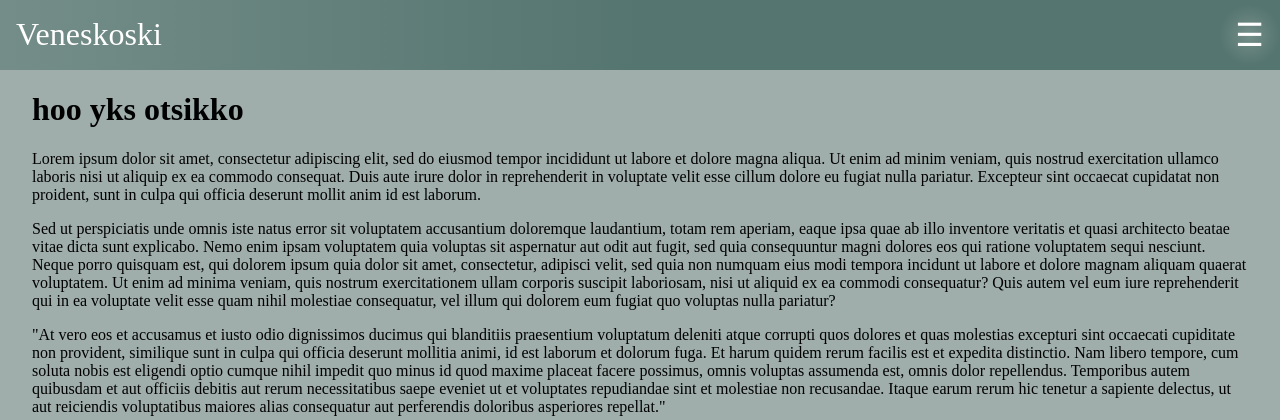
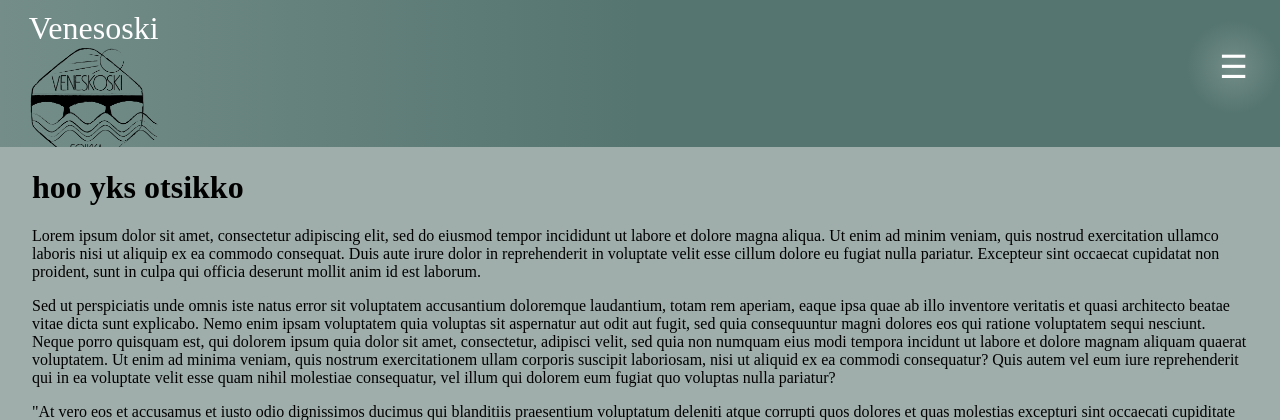
Before and after one commit to thuemaa/Veneskoski, a Django app: page / in a window 1280 px wide. Shown: the top 420 px of the page. Run offline with Django 3.2, Linux system fonts and the light colour scheme; some libraries are stand-ins or nearby versions.

Commit message:
bugifixi

```diff
--- a/Veneskoski/urls.py
+++ b/Veneskoski/urls.py
@@ -22,4 +22,5 @@ from django.conf.urls.static import static
 urlpatterns = [
     path('admin/', admin.site.urls),
     path('', include('soikka.urls')),
+    path('kylalaisille/', include('customauth.urls')),
 ] + static(settings.STATIC_URL, document_root=settings.STATIC_ROOT)
--- /dev/null
+++ b/customauth/urls.py
@@ -0,0 +1,10 @@
+from django.urls import path
+from . import views as account_views
+from django.contrib.auth import views as auth_views
+from .forms import LogInForm
+
+urlpatterns = [
+    path('', account_views.log_in, name='log_in'),
+    path('signup/', account_views.sign_up, name='sign_up'),
+    path('logout/', auth_views.logout, name='log_out'),
+]
--- a/soikka/forms.py
+++ b/soikka/forms.py
@@ -1,7 +1,8 @@
 from django import forms
 from django.contrib.auth.forms import UserCreationForm
 from django.contrib.auth.forms import User
-from django.utils.translation import ugettext_lazy as _
+
+# THIS FORM IS NOT IN USE! Using customauth/forms instead.
 
 # Form for creating user
 class SignUpForm(UserCreationForm):
--- a/soikka/urls.py
+++ b/soikka/urls.py
@@ -1,8 +1,7 @@
 from django.urls import path
 from . import views
-from django.contrib.auth import views as authviews
+
 
 urlpatterns = [
-    path('', views.homepage, name='homepage'),
-    path('signup', views.sign_up, name='sign_up'),
+    path('', views.home, name='home'),
 ]
--- a/soikka/views.py
+++ b/soikka/views.py
@@ -5,18 +5,5 @@ from django.contrib.auth.forms import UserCreationForm
 from .forms import SignUpForm
 
 # Homepage view
-def homepage(request):
+def home(request):
     return render(request, 'home.html')
-
-
-# account creation
-def sign_up(request):
-
-    if request.method == 'POST':
-        form = SignUpForm(request.POST)
-        if form.is_valid():
-            return redirect('homepage')
-    else:
-        form = SignUpForm()
-
-    return render(request, 'sign_up.html', {'form': form})
--- a/static/css/_navigation.scss
+++ b/static/css/_navigation.scss
@@ -19,8 +19,20 @@ nav a {
   display: block;
   color: $opposite-color;
   text-decoration: none;
-  padding: 1rem 1rem;
   font-size: 2rem;
+}
+
+.logo_container {
+  float: left;
+  display: inline;
+  width: 8rem;
+  height: 8rem;
+  margin: 0.6rem 1.8rem;
+
+  img {
+    max-width: 100%;
+    max-height: 100%;
+  }
 }
 
 .nav_button_div {
@@ -29,12 +41,15 @@ nav a {
   z-index: 2;
   background: radial-gradient(circle closest-side,$nav-color, $nav-color2);
   color: $extra-color2;
+  padding: 2rem 2rem;
+  margin-top: 1rem;
 }
 
 
 .nav_links_container {
   position: fixed;
   float: left;
+  /*Adjust this for dropdown menu to appear right below the navbar*/
   top: 4.7rem;
   display: flex;
   flex-direction: column;
--- a/static/css/style.css
+++ b/static/css/style.css
@@ -13,19 +13,31 @@ nav a {
   display: block;
   color: #FFFFFF;
   text-decoration: none;
-  padding: 1rem 1rem;
   font-size: 2rem; }
+
+.logo_container {
+  float: left;
+  display: inline;
+  width: 8rem;
+  height: 8rem;
+  margin: 0.6rem 1.8rem; }
+  .logo_container img {
+    max-width: 100%;
+    max-height: 100%; }
 
 .nav_button_div {
   height: 100%;
   float: right;
   z-index: 2;
   background: radial-gradient(circle closest-side, #748D88, #557570);
-  color: #254741; }
+  color: #254741;
+  padding: 2rem 2rem;
+  margin-top: 1rem; }
 
 .nav_links_container {
   position: fixed;
   float: left;
+  /*Adjust this for dropdown menu to appear right below the navbar*/
   top: 4.7rem;
   display: flex;
   flex-direction: column; }
--- a/templates/base.html
+++ b/templates/base.html
@@ -12,7 +12,7 @@
 <body>
     <!-- Navigation bar--->
     <nav class="navbar">
-        <a href="{% url 'homepage'%}">Veneskoski</a>
+        <div class="logo_container"><a href="{% url "home" %}">Venesoski<img src="{% static 'logo.png' %}" alt="logo"></a></div>
         <div class="nav_button_div">
             <a href="#" id="navbutton">☰</a>
         </div>
--- a/templates/includes/form.html
+++ b/templates/includes/form.html
@@ -13,6 +13,6 @@
         {% else %}
             {% render_field field class="form_field" %}
         {% endif %}
-        <span class="help_text">{{ field.help_text|safe }}</span>
+        {% if field.help_text %}<span class="help_text">{{ field.help_text|safe }}</span>{%  endif %}
     {% endfor %}
 </div>
```
Also changed, not shown: customauth/admin.py (+8 -1 lines), customauth/forms.py (added, +87 -0 lines), customauth/views.py (+25 -2 lines), templates/log_in.html (added, +11 -0 lines), static/Veneskoski_mv.svg (added), static/logo.png (added), static/logo_big.svg (added), 1 other file.
